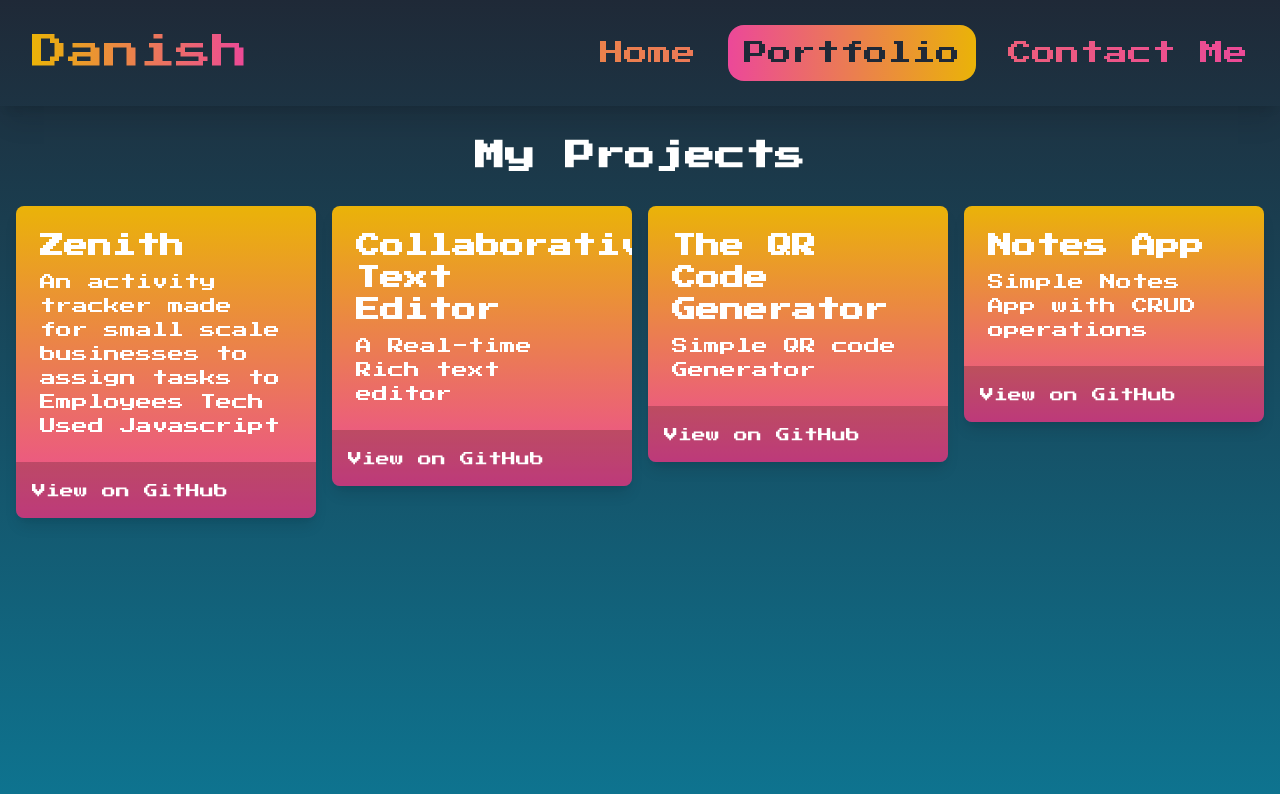
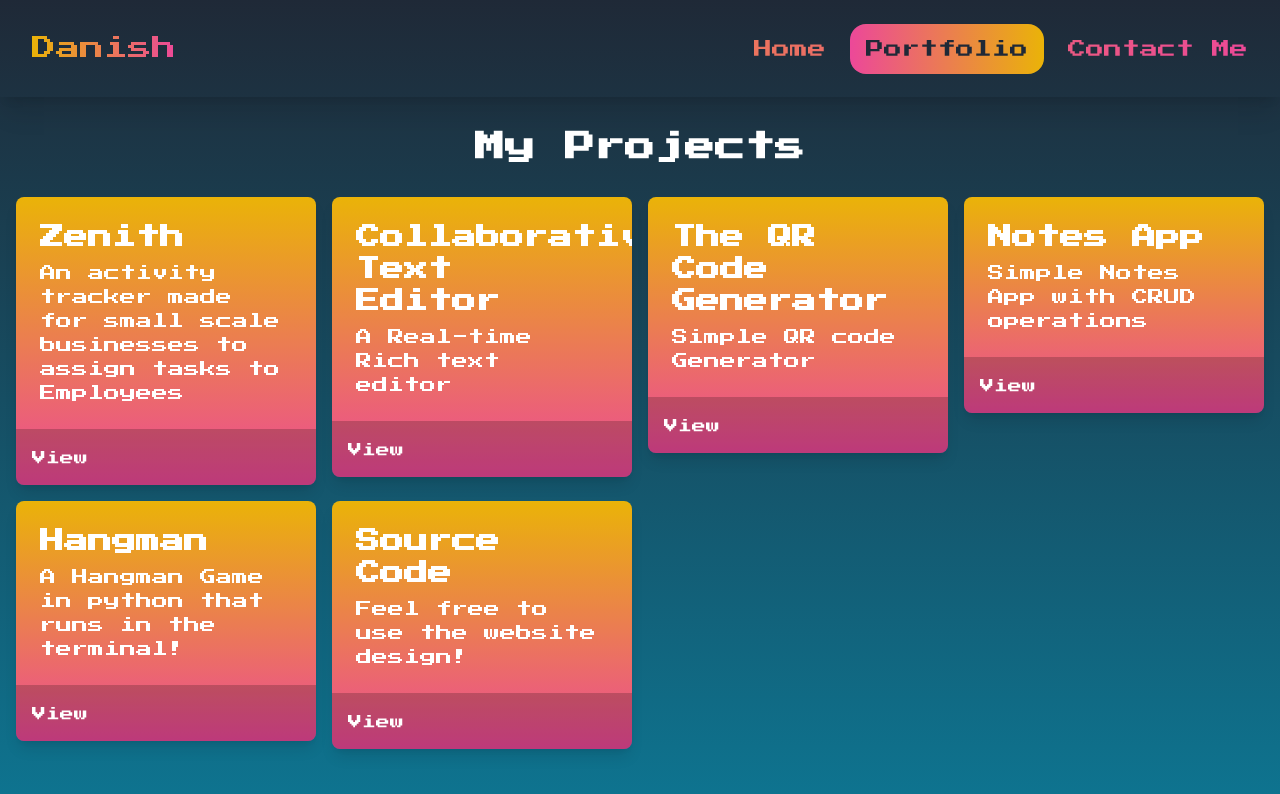
Before and after one commit to DanTiw/retro_portfolio_dantiw, a Next.js app: page /portfolio in a window 1280 px wide. Shown: the top 794 px of the page. Built offline with nearby package versions, Linux system fonts and the light colour scheme.

Commit message:
added new projects

```diff
--- a/src/app/navbar.tsx
+++ b/src/app/navbar.tsx
@@ -16,7 +16,7 @@ const Navbar: React.FC = () => {
     ];
 
     return (
-        <nav className="text-lg md:text-xl lg:text-2xl p-4 shadow-xl">
+        <nav className="text-lg md:text-lg lg:text-lg p-4 shadow-xl">
             <div className="container mx-auto flex justify-between items-center bg-clip-text text-transparent bg-gradient-to-r from-yellow-500 to-pink-500">
                 <ResumeLink />
 
@@ -45,12 +45,12 @@ const Navbar: React.FC = () => {
                 </button>
 
                 {/* Desktop menu */}
-                <ul className="hidden md:flex space-x-4">
+                <ul className="hidden md:flex space-x-2">
                     {navItems.map((item) => (
                         <li key={item.path}>
                             <Link
                                 href={item.path}
-                                className={`hover:text-gray-800 hover:bg-gradient-to-t to-pink-500 p-4 rounded-2xl transition-colors duration-300 ${
+                                className={` hover:text-gray-800 hover:bg-gradient-to-t to-pink-500 p-4 rounded-2xl transition-colors duration-300 ${
                                     pathname === item.path ? 'text-gray-800 bg-gradient-to-l from-yellow-500 to-pink-500 p-4 rounded-2xl' : ''
                                 }`}
                             >
--- a/src/app/page.tsx
+++ b/src/app/page.tsx
@@ -7,11 +7,12 @@ export default function Home() {
             <main className="px-2 py-8 sm:p-8 md:p-12 lg:p-16 bg-clip-text bg-gradient-to-r from-yellow-500 to-pink-500 text-transparent  ">
                 <div className="flex flex-col md:flex-row items-center md:items-start gap-8 md:gap-12">
                     <div className="w-full md:w-2/3 lg:w-3/4 space-y-6">
-                        <p className="md:text-lg lg:text-xl xl:text-3xl ">
+                        <p className="md:text-lg lg:text-xl xl:text-2xl ">
                             Hello! I'm Danish Tiwari, a passionate and dedicated Full Stack Developer specializing in
                             MERN stack with expertise in Next.js and TypeScript. My journey in web development has
                             been driven by a relentless curiosity and a desire to create impactful, efficient, and
-                            user-friendly applications.
+                            user-friendly applications.Growing and learning everyday, I am always looking for new
+                            opportunities to collaborate and create something amazing.
                         </p>
                         <Link href="/portfolio">
                             <button
--- a/src/app/portfolio/page.tsx
+++ b/src/app/portfolio/page.tsx
@@ -3,19 +3,20 @@ import Link from 'next/link';
 
 const portfolio = () => {
     const projects = [
-        { id: 1, title: 'Zenith', description: 'An activity tracker made for small scale businesses to assign tasks to Employees' +
-                '\nTech Used' +
-                ' Javascript'
+        { id: 1, title: 'Zenith', description: 'An activity tracker made for small scale businesses to assign tasks to Employees'
             , github: 'https://zenith-f8eab.web.app' },
         { id: 2, title: 'Collaborative Text Editor', description: 'A Real-time Rich text editor ', github: 'https://github.com/DanTiw/collaborative-text-editor' },
         { id: 3, title: 'The QR Code Generator', description: 'Simple QR code Generator', github: 'https://github.com/DanTiw/QR-code-generator-with-Tkinter-GUI' },
         { id: 4, title: 'Notes App', description: 'Simple Notes App with CRUD operations ', github: 'github.com/DanTiw/Google-Keeper-App-Clone' },
+        { id: 5, title: 'Hangman', description: 'A Hangman Game in python that runs in the terminal!', github: 'https://github.com/DanTiw/Hangman-Python' },
+        { id: 6, title: 'Source Code', description: 'Feel free to use the website design!', github: 'https://github.com/DanTiw/retro_portfolio_dantiw' },
+
     ];
 
     return (
         <div className="container mx-auto px-4 py-8">
             <h2 className="text-3xl font-bold text-white text-center mb-8">My Projects</h2>
-            <div className="grid grid-cols-1 sm:grid-cols-2 lg:grid-cols-4 gap-4">
+            <div className="grid grid-cols-1 sm:grid-cols-2 md:grid-cols-2 lg:grid-cols-2 xl:grid-cols-4 gap-4">
                 {projects.map((project) => (
                     <Link target="_blank" href={project.github} key={project.id}>
                         <div className="bg-gradient-to-b from-yellow-500 to-pink-500 rounded-lg overflow-hidden shadow-lg transform transition duration-300 hover:scale-105 cursor-pointer">
@@ -24,7 +25,7 @@ const portfolio = () => {
                                 <p className="text-white">{project.description}</p>
                             </div>
                             <div className="bg-black bg-opacity-20 p-4">
-                                <span className="text-white text-sm">View on GitHub</span>
+                                <span className="text-white text-sm">View</span>
                             </div>
                         </div>
                     </Link>
--- a/src/components/ResumeLink.tsx
+++ b/src/components/ResumeLink.tsx
@@ -8,7 +8,7 @@ const ResumeLink = () => {
             <a
                 href="/Danish'sResume.pdf"
                 download
-                className=" bg-clip-text text-transparent bg-gradient-to-r from-yellow-500 to-pink-500  duration-300 animate-bounce md:text-4xl  hover:bg-gradient-to-l from-yellow-500 to-pink-500 sm:text-2xl"
+                className=" bg-clip-text text-transparent bg-gradient-to-r from-yellow-500 to-pink-500  duration-300 animate-bounce md:text-2xl  hover:bg-gradient-to-l from-yellow-500 to-pink-500 sm:text-xl"
                 onMouseEnter={() => setHovered(true)}
                 onMouseLeave={() => setHovered(false)}
             >
--- a/src/components/techStack.tsx
+++ b/src/components/techStack.tsx
@@ -22,14 +22,14 @@ const TechStack = () => {
 
     return (
         <div className="p-4 sm:p-6 rounded-lg shadow-2xl">
-            <h2 className="text-xl sm:text-2xl font-bold mb-4 text-center text-gray-800">My Tech Stack</h2>
+            <h2 className="text-xl sm:text-2xl font-bold mb-4 text-center ">My Tech Stack</h2>
             <div className="grid grid-cols-1 sm:grid-cols-2 lg:grid-cols-3 xl:grid-cols-4 gap-4">
                 {technologies.map((tech, index) => (
                     <div
                         key={index}
                         className="flex flex-col items-center justify-center p-4 bg-gradient-to-b from-yellow-500 to-pink-500 rounded-md hover:shadow-xl h-60   sm:flex w-full"
                     >
-                        <div className="relative w-1/2 h-1/2 mb-2">
+                        <div className="relative w-1/2 h-1/2 mb-2 ">
                             <Image
                                 src={tech.icon}
                                 alt={`${tech.name} icon`}
```
Also changed, not shown: 1 other file (tests, documents, lock files or other folders).
